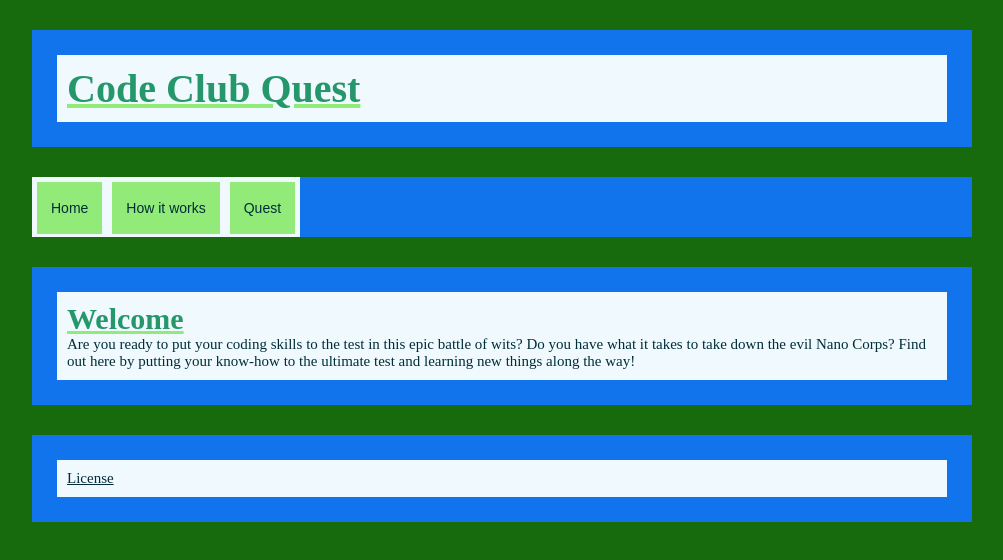
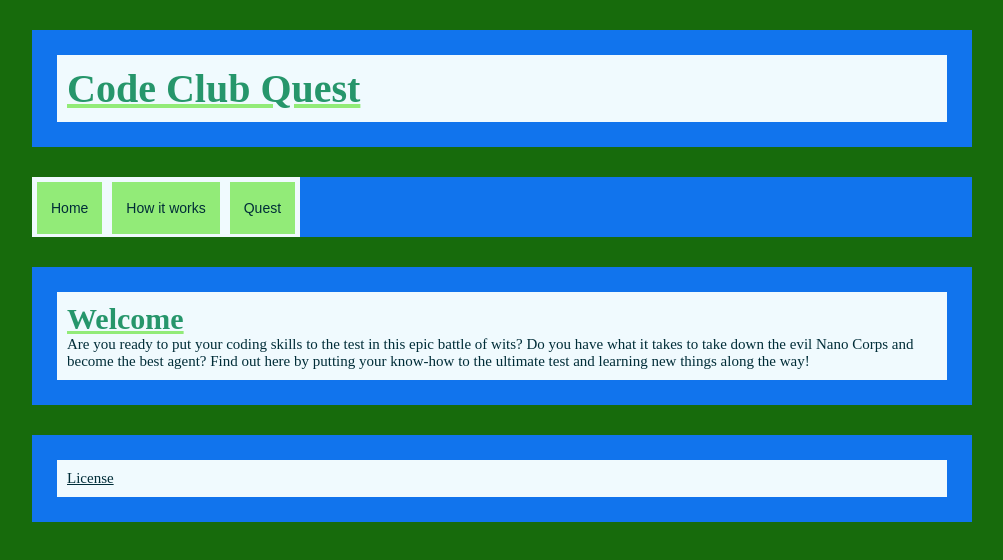
Before and after one commit to pluto101q/code-club-quest, a plain HTML site: page index.html in a window 1280 px wide. Shown: the whole page, without its empty margins (138-1141 px from the left). Drawn offline with Linux system fonts and the light colour scheme; a web font is replaced by a local one.

Commit message:
Update index.html

```diff
--- a/index.html
+++ b/index.html
@@ -28,7 +28,7 @@
             <div>
                 <h2 class="heading">Welcome</h2>
                 <p>
-                    Are you ready to put your coding skills to the test in this epic battle of wits? Do you have what it takes to take down the evil Nano Corps? Find out here by putting your know-how to the ultimate test and learning new things along the way!
+                    Are you ready to put your coding skills to the test in this epic battle of wits? Do you have what it takes to take down the evil Nano Corps and become the best agent? Find out here by putting your know-how to the ultimate test and learning new things along the way!
                 </p>
             </div>
         </main>
```
